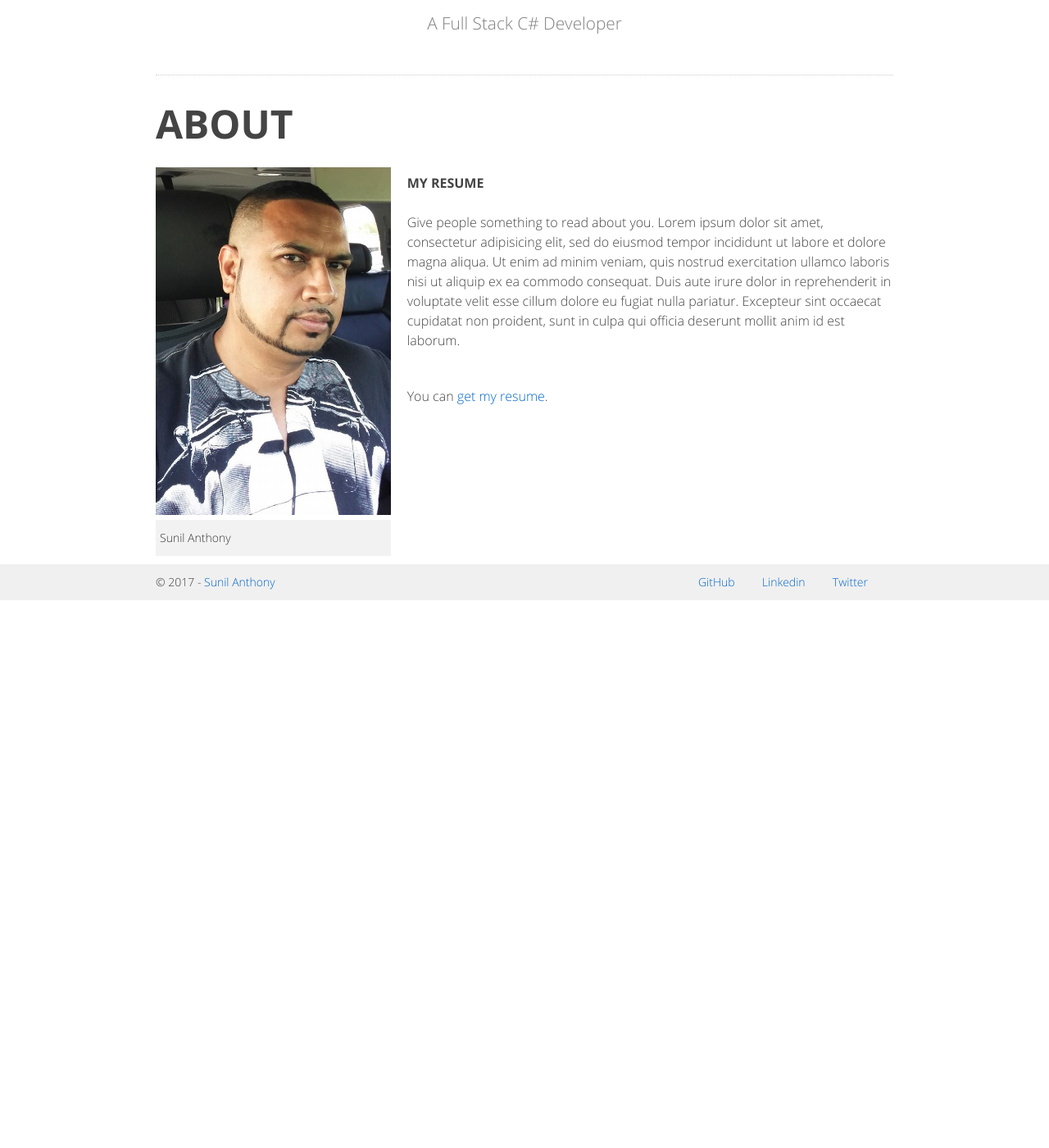
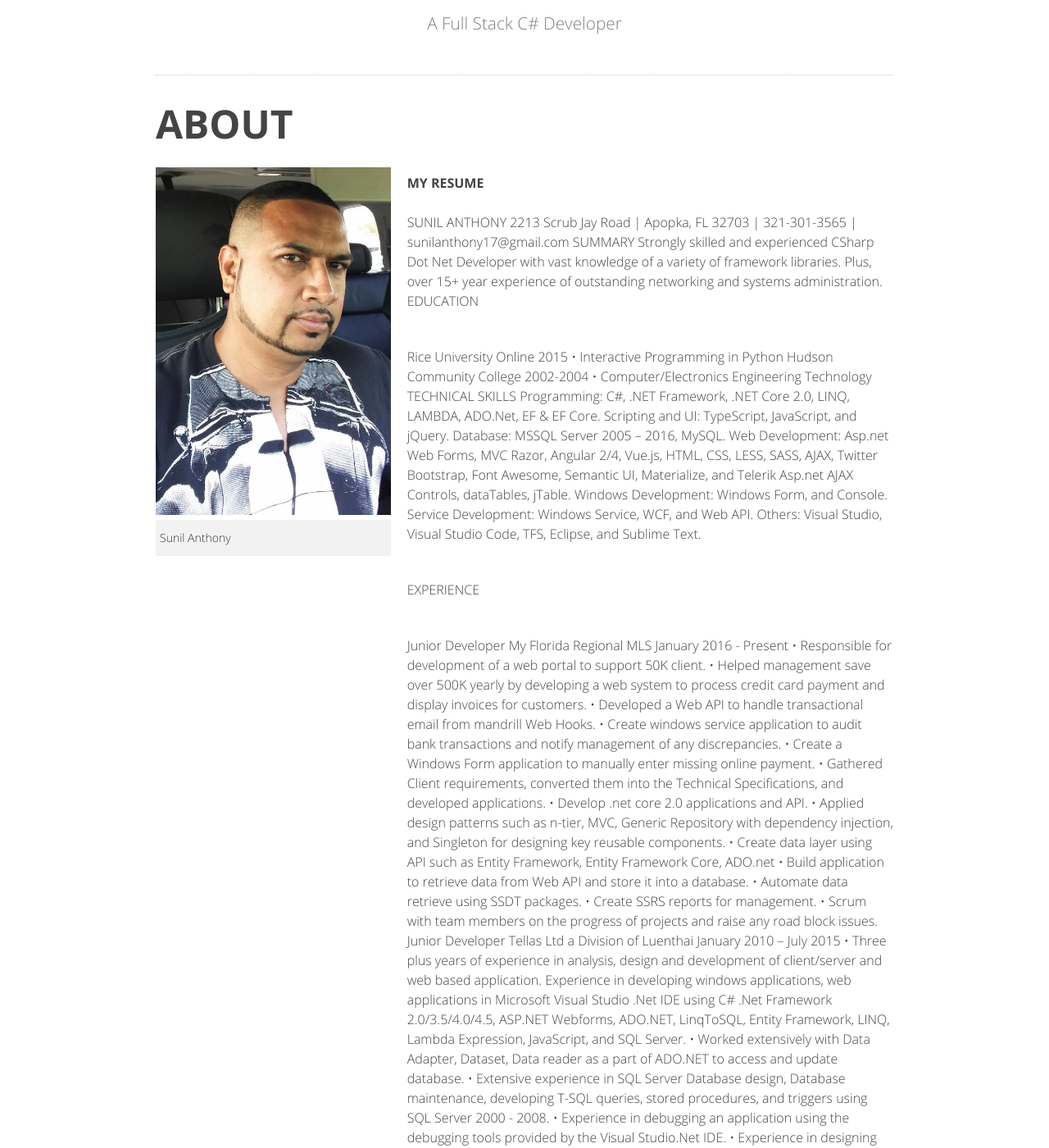
Before and after one commit to SunilAnthony/sunilanthony.github.io, a Jekyll site: the page built from about.md, in a window 1280 px wide and 1400 px high, scrolled down 288 px. Shown: the whole window at 82% size. Built offline with Jekyll 4.4.1, drawn with Linux system fonts in a browser that asks for light colours; some web fonts are replaced; Markdown is read by kramdown in place of the engine named in the settings; before the commit the page ends 1020 px from its top, so only the background shows below that; some of the changed text lies outside the part shown.

Commit message:
Modifying

```diff
--- a/about.md
+++ b/about.md
@@ -6,12 +6,63 @@ caption: Sunil Anthony
 welcome-message: My Resume
 ---
 
-Give people something to read about you.
-Lorem ipsum dolor sit amet, consectetur adipisicing elit, sed do eiusmod
-tempor incididunt ut labore et dolore magna aliqua. Ut enim ad minim veniam,
-quis nostrud exercitation ullamco laboris nisi ut aliquip ex ea commodo
-consequat. Duis aute irure dolor in reprehenderit in voluptate velit esse
-cillum dolore eu fugiat nulla pariatur. Excepteur sint occaecat cupidatat non
-proident, sunt in culpa qui officia deserunt mollit anim id est laborum.
+SUNIL ANTHONY
+2213 Scrub Jay Road | Apopka, FL 32703 | 321-301-3565 | sunilanthony17@gmail.com
+SUMMARY
+Strongly skilled and experienced CSharp Dot Net Developer with vast knowledge of a variety of framework libraries.   Plus, over 15+ year experience of outstanding networking and systems administration.
+EDUCATION
 
-You can [get my resume]({{ site.url }}/assets/mydoc.pdf).
+Rice University Online	          2015
+•	Interactive Programming in Python
+Hudson Community College	2002-2004
+•	Computer/Electronics Engineering Technology
+TECHNICAL SKILLS
+Programming: C#, .NET Framework, .NET Core 2.0, LINQ, LAMBDA, ADO.Net, EF & EF Core.
+Scripting and UI: TypeScript, JavaScript, and jQuery.
+Database: MSSQL Server 2005 – 2016, MySQL.
+Web Development: Asp.net Web Forms, MVC Razor, Angular 2/4, Vue.js, HTML, CSS, LESS, SASS, AJAX, Twitter Bootstrap, Font Awesome, Semantic UI, Materialize, and Telerik Asp.net AJAX Controls, dataTables, jTable.
+Windows Development: Windows Form, and Console.
+Service Development: Windows Service, WCF, and Web API.
+Others: Visual Studio, Visual Studio Code, TFS, Eclipse, and Sublime Text.
+
+EXPERIENCE
+
+Junior Developer
+My Florida Regional MLS	January 2016 - Present
+•	Responsible for development of a web portal to support 50K client.
+•	Helped management save over 500K yearly by developing a web system to process credit card payment and display invoices for customers.
+•	Developed a Web API to handle transactional email from mandrill Web Hooks.
+•	Create windows service application to audit bank transactions and notify management of any discrepancies.
+•	Create a Windows Form application to manually enter missing online payment.
+•	Gathered Client requirements, converted them into the Technical Specifications, and developed applications.
+•	Develop .net core 2.0 applications and API.
+•	Applied design patterns such as n-tier, MVC, Generic Repository with dependency injection, and Singleton for designing key reusable components.
+•	Create data layer using API such as Entity Framework, Entity Framework Core, ADO.net
+•	Build application to retrieve data from Web API and store it into a database.
+•	Automate data retrieve using SSDT packages.
+•	Create SSRS reports for management.
+•	Scrum with team members on the progress of projects and raise any road block issues.
+Junior Developer
+Tellas Ltd a Division of Luenthai	January 2010 – July 2015
+•	Three plus years of experience in analysis, design and development of client/server and web based application. Experience in developing windows applications, web applications in Microsoft Visual Studio .Net IDE using C# .Net Framework 2.0/3.5/4.0/4.5, ASP.NET Webforms, ADO.NET, LinqToSQL, Entity Framework, LINQ, Lambda Expression, JavaScript, and SQL Server.
+•	Worked extensively with Data Adapter, Dataset, Data reader as a part of ADO.NET to access and update database.
+•	Extensive experience in SQL Server Database design, Database maintenance, developing T-SQL queries, stored procedures, and triggers using SQL Server 2000 - 2008.
+•	Experience in debugging an application using the debugging tools provided by the Visual Studio.Net IDE.
+•	Experience in designing website using HTML5, CSS3 and Bootstrap.
+•	Experience in creating EDI Mapping utility to export EDI document in MS SQL tables.
+•	Effective in working independently and collaboratively in teams.
+•	Experience in creating complex crystal reports for asp.net applications.
+
+Network & Systems Administrator
+My Florida Regional MLS	July 2015 – January 2015
+•	Install and configure 2012, 2014 Enterprise Server.
+•	Install and configure Linux Ubuntu and Debian server.
+•	Configure Apache, PHP, MySql, MyPHPAdmin, WebMin, WordPress, Moodle, AWStats and Bugzilla applications.
+•	Configure Axicent backup software.
+•	Provide support for Microsoft Dynamic CRM 2011 and 2016.
+•	Rewired company network switches and patch panels.
+•	Configure and administer Office 365, DHCP, DNS and active directory.
+•	Create site to site active directory environment.
+•	Configure and administer Cisco ASA and Meraki firewall, which include NAT, site to site and firewall rules.
+•	Deploy Virtual Machines including Windows and Linux distributions via vSphere and vCloud Director.
+•	Install, configure and administer MS SQL 2012, 2014 servers.
```
